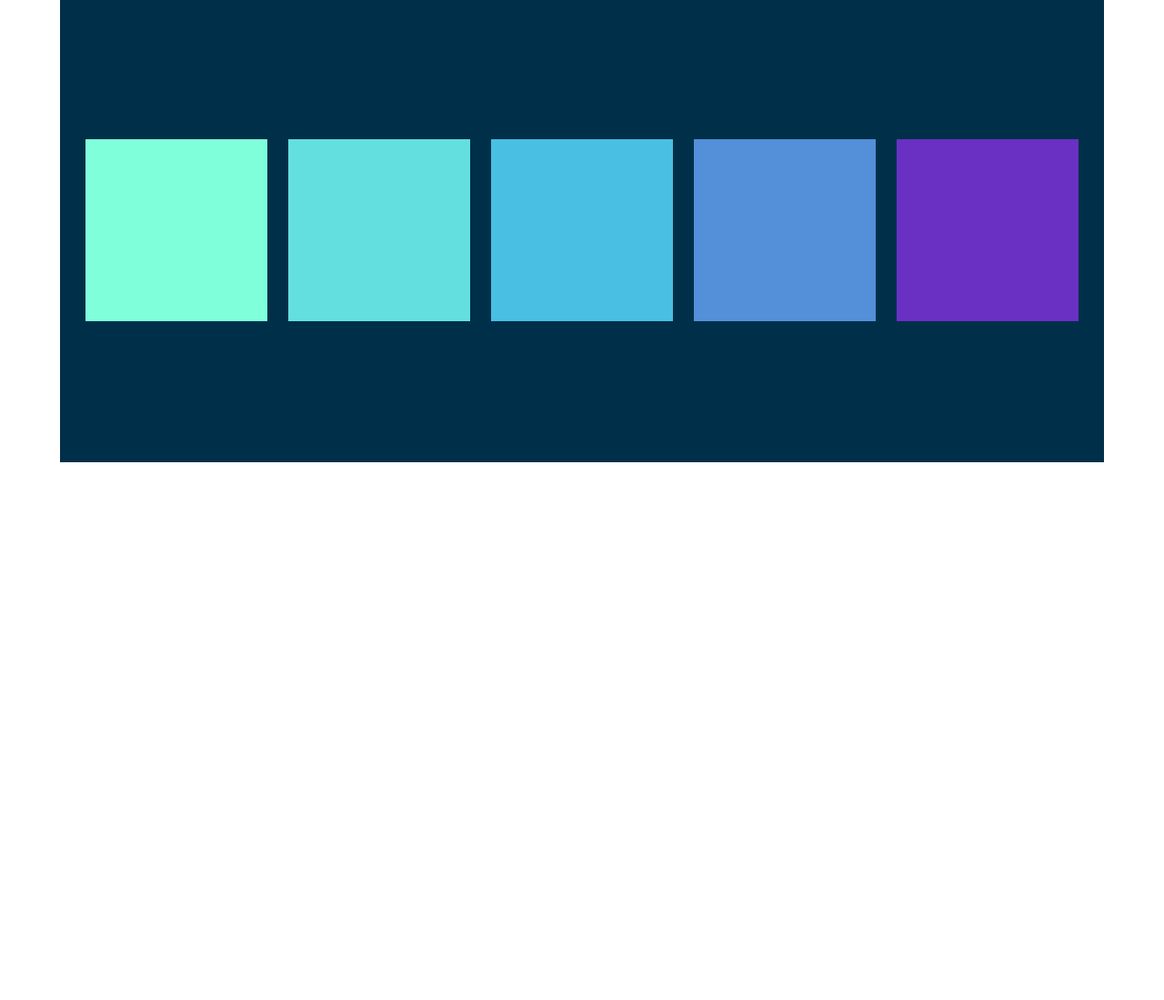
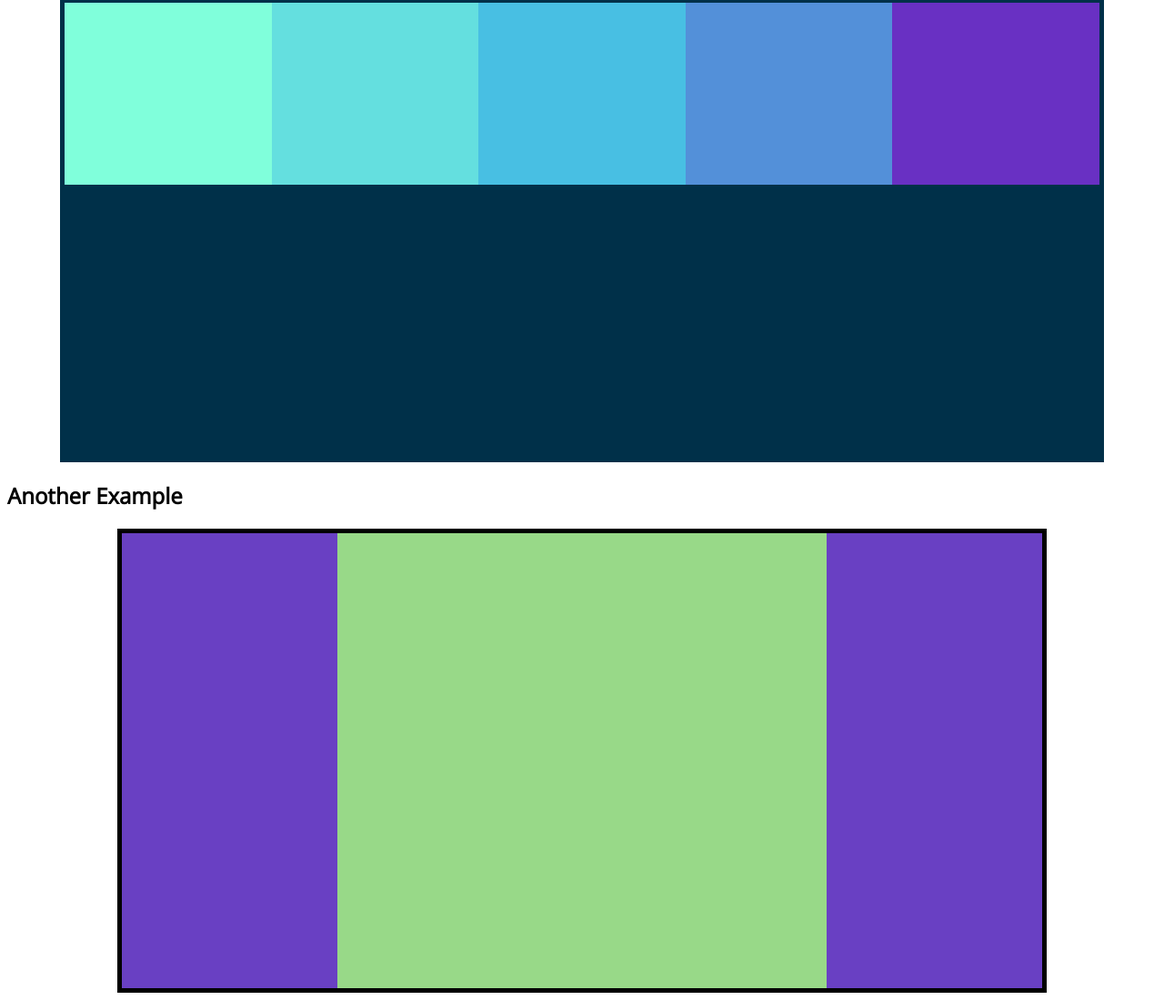
Before and after one commit to tomcatprime/web-development-learn, a plain HTML site: page Flexbox/index.html in a window 1280 px wide. Shown: the part 88-1187 px from the top of the page at 91% size. Before the commit the page ends 800 px from the top, so only its background shows below. Drawn offline with nearby package versions, Linux system fonts and the light colour scheme.

Commit message:
changes to flexbox

```diff
--- a/Flexbox/app.css
+++ b/Flexbox/app.css
@@ -12,12 +12,46 @@ h1 {
     border: 5px solid #003049;
     display: flex;
     flex-direction: row;
-    justify-content: space-evenly;
-    align-items: center;
+    justify-content: center;
+    align-items: flex-start;
+    flex-wrap: wrap;
 }
 
 #container div {
     width: 200px;
     height: 200px;
+    text-align: center;
+    flex-basis: 200px;
+    flex-grow: 1;
+
 
 }
+
+div:nth-of-type(1){
+    flex-grow: 1;
+    flex-shrink: 2;
+}
+
+div:nth-of-type(5){
+    flex-grow: 2;
+}
+
+main {
+    width: 80%;
+    margin: 0 auto;
+    border: 5px solid black;
+    height: 500px;
+    display: flex;
+}
+
+main .sidebar {
+    background-color: #6940c3;
+    flex: 1 2 300px;
+
+}
+
+main .maincontent {
+    background-color: #5ac3409f;
+    flex: 2 1 600px;
+
+}
--- a/Flexbox/index.html
+++ b/Flexbox/index.html
@@ -21,6 +21,13 @@
         <div style="background-color: #6930c3"></div>
     </section>
 
+    <h2>Another Example</h2>
+    <main>
+        <section class="sidebar"></section>
+        <section class="maincontent"></section>
+        <section class="sidebar"></section>
+    </main>
+
 </body>
 
 </html>
```
